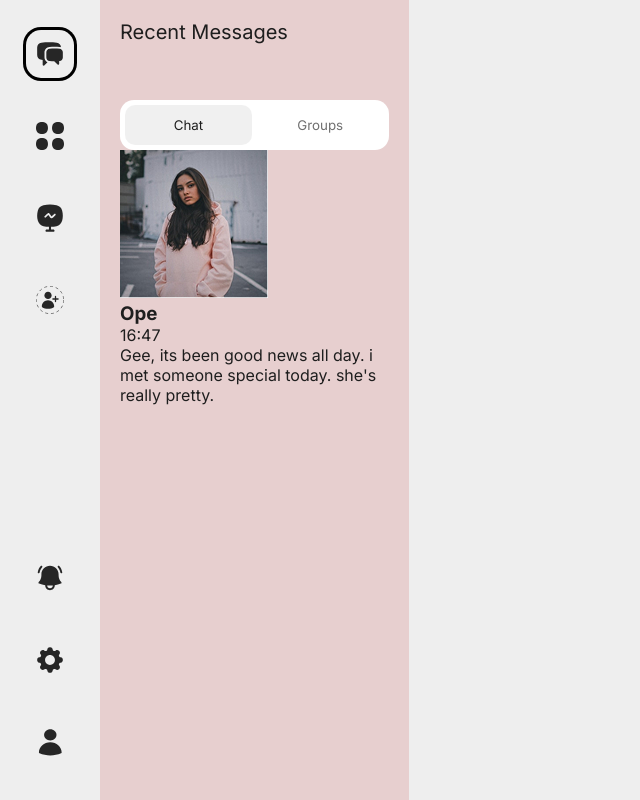
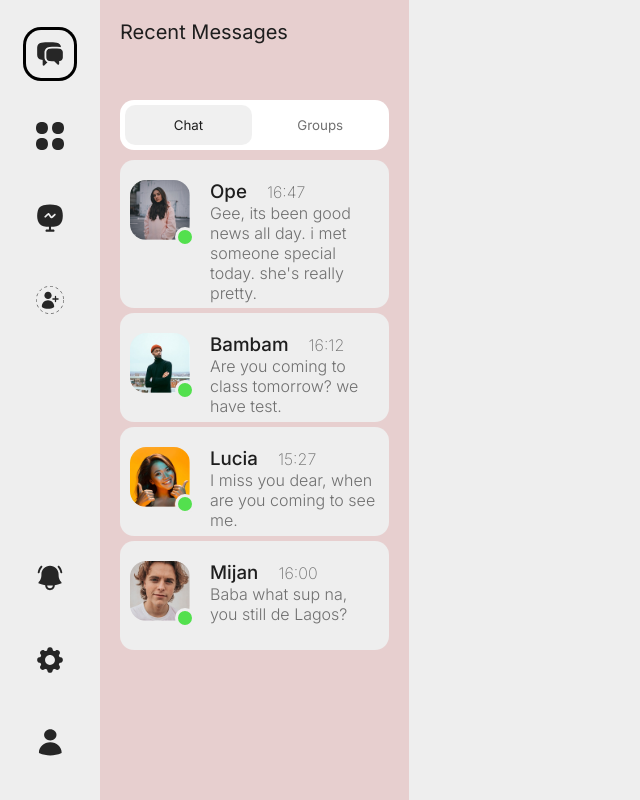
Before and after one commit to 2409nn/messanger, a Vue app: page / in a window 1280 px wide. Shown: the whole page, without its empty margins (0-640 px from the left). Built offline with nearby package versions, Linux system fonts and the light colour scheme.

Commit message:
Реализованы недавние чаты с возможностью выбора чата

```diff
--- a/src/assets/main.css
+++ b/src/assets/main.css
@@ -1,11 +1,14 @@
+
 :root {
     --sidebar__item_svg-background: #D8D8D8;
     --sidebar__item_svg-gradient: linear-gradient(to bottom, #FFF500, #B42BA6);
     --body-background: #EEEEEE;
     --main-background-color: rgb(255, 255, 255);
     --hover-background-color: rgba(0, 0, 0, 0.06);
+    --focus-background-color: #F5F5F5;
     --main-text-color: #1E1E1E;
     --secondary-text-color: #707070;
+    --online-sign-background: #53E04E;
 }
 
 body {
--- a/src/components/recentMessages.vue
+++ b/src/components/recentMessages.vue
@@ -1,24 +1,38 @@
 <script setup>
+
+  import user1 from '@/assets/imgs/avatars/user_1.jpg'
+  import user2 from '@/assets/imgs/avatars/user_2.jpg'
+  import user3 from '@/assets/imgs/avatars/user_3.jpg'
+  import user4 from '@/assets/imgs/avatars/user_4.jpg'
+
+  import { ref } from 'vue'
+
+  const activeIndex = ref(null);
+
   const usersData = {
     user_1: {
       firstname: "Ope",
       time: "16:47",
-      message: "Gee, its been good news all day. i met someone special today. she's really pretty."
+      message: "Gee, its been good news all day. i met someone special today. she's really pretty.",
+      avatar: user1
     },
     user_2: {
       firstname: "Bambam",
       time: "16:12",
-      message: "Are you coming to class tomorrow? we have test."
+      message: "Are you coming to class tomorrow? we have test.",
+      avatar: user2
     },
     user_3: {
       firstname: "Lucia",
       time: "15:27",
-      message: "I miss you dear, when are you coming to see me."
+      message: "I miss you dear, when are you coming to see me.",
+      avatar: user3
     },
     user_4: {
       firstname: "Mijan",
       time: "16:00",
-      message: "Baba what sup na, you still de Lagos?"
+      message: "Baba what sup na, you still de Lagos?",
+      avatar: user4
     }
   }
 </script>
@@ -26,21 +40,87 @@
 <template>
   <div class="recent">
     <ul class="recent__chats">
-      <li class="recent__chat">
+      <li class="recent__chat" v-for="(user, index) in usersData" @click="activeIndex=index" :class="{ active: activeIndex === index }">
         <div class="recent__avatar">
-          <img class="recent__avatar-img" src="../assets/imgs/avatars/user_1.jpg" alt="avatar">
-          <span class="recent__avatar-online online"></span>
+          <img class="recent__avatar-img" :src="user.avatar" alt="avatar">
+          <div class="recent__avatar-online online"></div>
         </div>
-        <div class="recent__info-top">
-          <h3 class="recent__info-firstname">{{ usersData.user_1.firstname }}</h3>
-          <p class="recent__info-time">{{ usersData.user_1.time }}</p>
+        <div class="recent__info">
+          <div class="recent__info-top">
+            <h3 class="recent__info-firstname">{{ user.firstname }}</h3>
+            <p class="recent__info-time">{{ user.time }}</p>
+          </div>
+          <p class="recent__info-message">{{ user.message }}</p>
         </div>
-        <p class="message">{{ usersData.user_1.message }}</p>
       </li>
     </ul>
   </div>
 </template>
 
 <style scoped lang="scss">
+  .recent {
 
+    margin-top: 10px;
+
+    &__chat {
+      display: flex;
+      gap: 20px;
+      padding: 20px 10px 5px;
+      border-radius: 14px;
+      margin-top: 5px;
+      background-color: var(--body-background);
+
+      &:hover {
+        cursor: pointer;
+      }
+
+      &.active {
+        background-color: var(--focus-background-color)
+      }
+    }
+
+    &__avatar {
+
+      &-img {
+        width: 60px;
+        border-radius: 16px;
+      }
+
+      &-online {
+        background-color: var(--online-sign-background);
+        border-radius: 10px;
+        border: 3px solid var(--body-background);
+        height: 20px;
+        width: 20px;
+
+        position: relative;
+        bottom: 17px;
+        left: 45px;
+      }
+    }
+
+    &__info {
+
+      &-top {
+        display: flex;
+        gap: 20px;
+        align-items: center;
+      }
+
+      &-firstname {
+        font-weight: 500;
+      }
+
+      &-time {
+        color: var(--secondary-text-color);
+        font-weight: 200;
+      }
+
+      &-message {
+        color: var(--secondary-text-color);
+        font-weight: 300;
+      }
+    }
+
+  }
 </style>
```
Also changed, not shown: src/components/chat.vue (added, +12 -0 lines).
